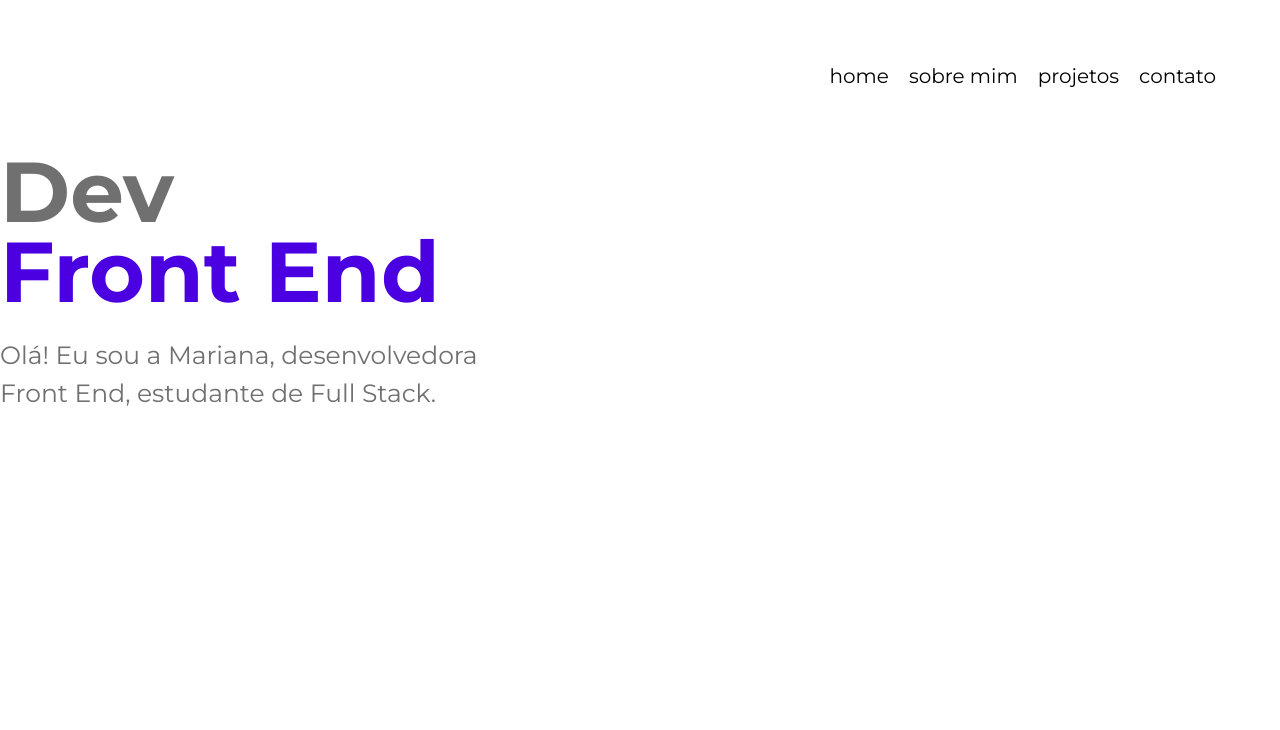
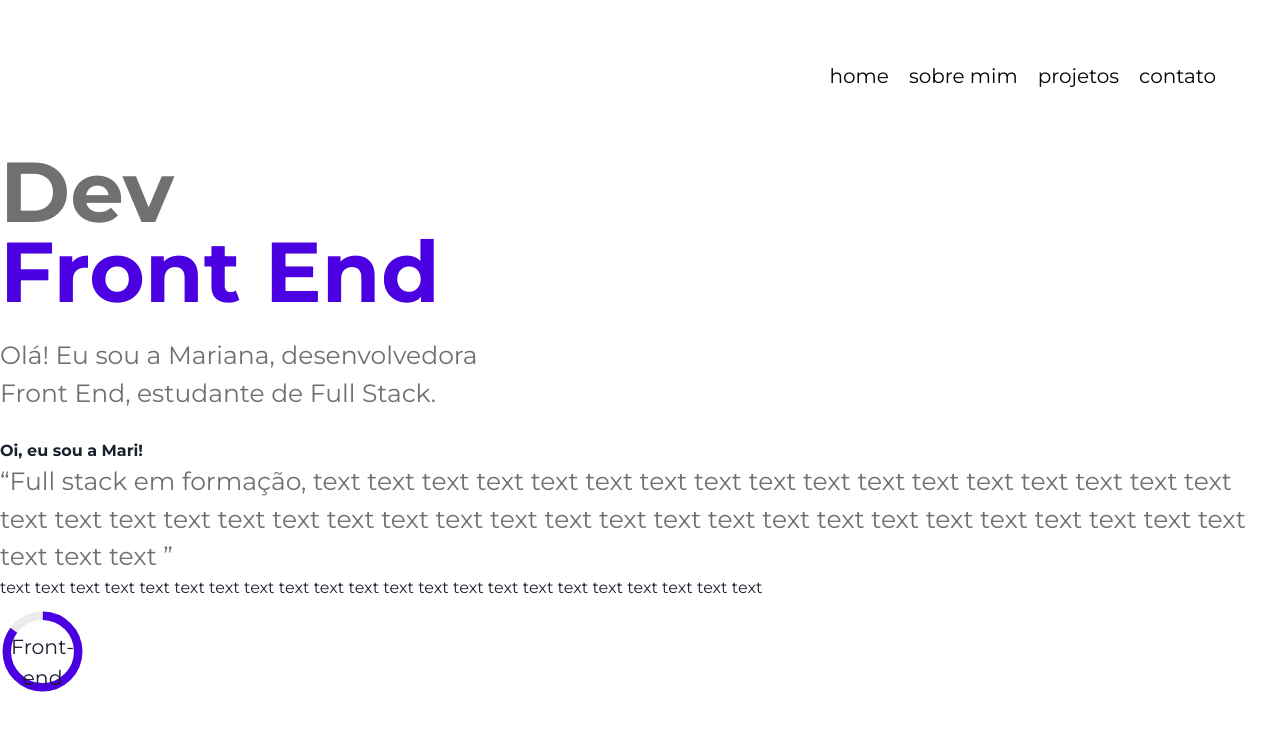
Before and after one commit to marianabonan/portifolio, a React (Create React App) app: page / in a window 1280 px wide. Shown: the top 730 px of the page. Built offline with nearby package versions, Linux system fonts and the light colour scheme.

Commit message:
feat: criação de informações

```diff
--- a/package.json
+++ b/package.json
@@ -9,8 +9,10 @@
     "@testing-library/jest-dom": "^5.14.1",
     "@testing-library/react": "^13.0.0",
     "@testing-library/user-event": "^13.2.1",
+    "chart.js": "^3.8.0",
     "framer-motion": "^6.3.11",
     "react": "^18.2.0",
+    "react-chartjs-2": "^4.2.0",
     "react-dom": "^18.2.0",
     "react-icons": "^4.4.0",
     "react-scripts": "5.0.1",
--- a/src/App.js
+++ b/src/App.js
@@ -2,14 +2,17 @@ import { Header } from "./components/header";
 import GlobalStyled from "./styles/global";
 import { ChakraProvider } from "@chakra-ui/react";
 import { Home } from "./components/pages/home";
+import { About } from "./components/pages/about";
 function App() {
   return (
     <div>
+      <GlobalStyled />
       <ChakraProvider resetCSS={false}>
         <Header />
+
+        <Home />
+        <About />
       </ChakraProvider>
-      <GlobalStyled />
-      <Home />
     </div>
   );
 }
--- a/src/components/pages/about/index.js
+++ b/src/components/pages/about/index.jsx
@@ -1,3 +1,5 @@
+import { CircularProgress, CircularProgressLabel } from "@chakra-ui/react";
+
 export function About() {
   return (
     <div>
@@ -18,7 +20,11 @@ export function About() {
           text text text text text text text text{" "}
         </span>
       </div>
-      <div></div>
+      <div>
+        <CircularProgress value={85} color="#4A00E0" size="85">
+          <CircularProgressLabel>Front-end</CircularProgressLabel>
+        </CircularProgress>
+      </div>
     </div>
   );
 }
```
Also changed, not shown: src/components/pages/about/indes.jsx (deleted), 1 other file (tests, documents, lock files or other folders).
